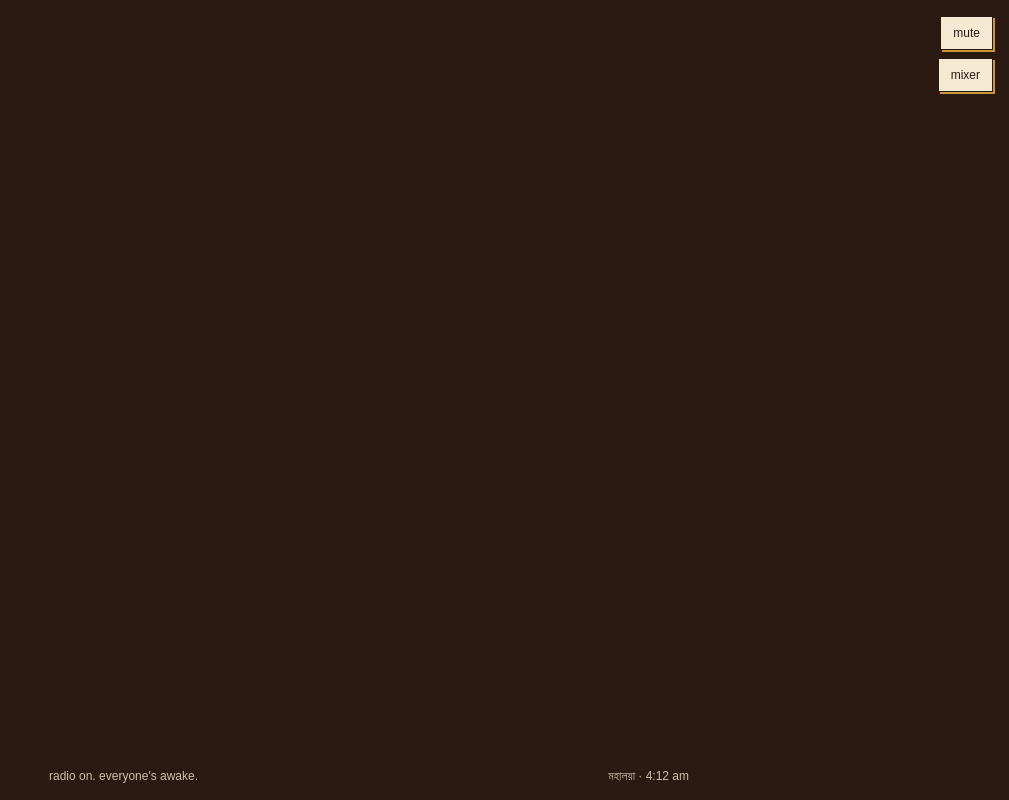
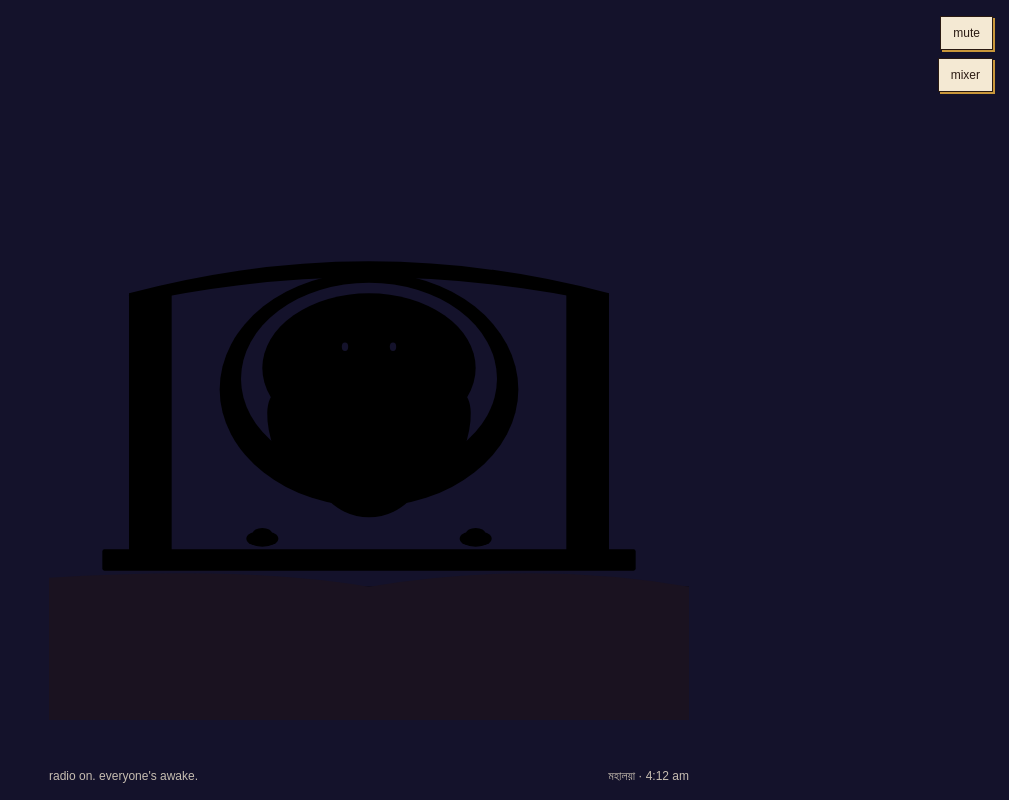
Before and after one commit to kirtanswamy/PUJO, a React (Vite) app: page / in a window 1280 px wide. Both pictures are taken after a click on the button "পুজোয় প্রবেশ করুন". Shown: the whole page, without its empty margins (271-1280 px from the left). Built offline with nearby package versions, Linux system fonts and the light colour scheme; a web font is replaced by a local one.

Commit message:
Phase 2.1: Art loader with greybox SVGs for ghor and shashthi scenes

```diff
--- /dev/null
+++ b/src/art/loader.ts
@@ -0,0 +1,67 @@
+import { useEffect, useState } from 'react';
+
+const svgCache = new Map<string, SVGSVGElement>();
+
+export function useSceneSvg(sceneId: string): SVGSVGElement | null {
+  const [svg, setSvg] = useState<SVGSVGElement | null>(null);
+
+  useEffect(() => {
+    if (svgCache.has(sceneId)) {
+      setSvg(svgCache.get(sceneId)!);
+      return;
+    }
+
+    let cancelled = false;
+
+    async function load() {
+      try {
+        const res = await fetch(`/src/art/${sceneId}.svg`);
+        if (!res.ok) throw new Error(`Failed to load ${sceneId}.svg`);
+        const text = await res.text();
+        const parser = new DOMParser();
+        const doc = parser.parseFromString(text, 'image/svg+xml');
+        const svgEl = doc.documentElement as unknown as SVGSVGElement;
+        if (svgEl.tagName !== 'svg') throw new Error('Not an SVG');
+        svgEl.removeAttribute('xmlns');
+        if (!cancelled) {
+          svgCache.set(sceneId, svgEl);
+          setSvg(svgEl);
+        }
+      } catch (e) {
+        console.error(`Failed to load scene SVG: ${sceneId}`, e);
+        if (!cancelled) setSvg(null);
+      }
+    }
+
+    load();
+    return () => { cancelled = true; };
+  }, [sceneId]);
+
+  return svg;
+}
+
+export function extractLayerIds(
+  svg: SVGSVGElement,
+  requiredIds: readonly string[]
+): Map<string, SVGGElement | SVGEllipseElement | SVGRectElement | SVGPathElement> {
+  const found = new Map<string, SVGGElement | SVGEllipseElement | SVGRectElement | SVGPathElement>();
+  for (const id of requiredIds) {
+    const el = svg.getElementById(id) as SVGGElement | SVGEllipseElement | SVGRectElement | SVGPathElement | null;
+    if (el) found.set(id, el);
+  }
+  return found;
+}
+
+export const REQUIRED_LAYER_IDS = [
+  'sky',
+  'structure',
+  'chalchitra',
+  'protima',
+  'eye-l',
+  'eye-r',
+  'lights',
+  'lamp-pradip',
+  'foreground',
+] as const;
+
+export type RequiredLayerId = (typeof REQUIRED_LAYER_IDS)[number];
--- a/src/components/Stage.tsx
+++ b/src/components/Stage.tsx
@@ -1,35 +1,78 @@
-import type { LayerDef } from '../editions/2026';
-import { LAYER_NAMES } from '../editions/2026';
+import { useMemo } from 'react';
+import { motion } from 'motion/react';
+import { useSceneSvg, REQUIRED_LAYER_IDS, extractLayerIds } from '../art/loader';
 import { usePujoStore } from '../store/pujo';
+import { useReducedMotion } from '../hooks/useReducedMotion';
 
-function layerStyle(layer: LayerDef, index: number): React.CSSProperties {
-  return {
-    backgroundColor: layer.color,
-    opacity: layer.opacity ?? 1,
-    zIndex: index,
-  };
-}
+const LAYER_Z_INDEX: Record<string, number> = {
+  sky: 0,
+  structure: 1,
+  chalchitra: 2,
+  protima: 3,
+  lights: 4,
+  'lamp-pradip': 5,
+  fx: 6,
+  smoke: 7,
+  foreground: 8,
+  tone: 9,
+  grain: 10,
+};
+
+const BLEED_LAYERS = ['sky', 'foreground'] as const;
 
 export function Stage() {
   const scene = usePujoStore((s) => s.getActiveScene());
-  const layerMap = new Map(scene.layers.map((layer) => [layer.name, layer]));
+  const svg = useSceneSvg(scene.id);
+  const reducedMotion = useReducedMotion();
+
+  const layers = useMemo(() => {
+    if (!svg) return new Map<string, Element>();
+    return extractLayerIds(svg, REQUIRED_LAYER_IDS);
+  }, [svg]);
+
+  if (!svg) {
+    return (
+      <div className="stage-camera" data-testid="stage" data-scene={scene.id}>
+        <div className="stage-layer stage-layer--bleed" data-layer="sky" style={{ backgroundColor: '#14122b' }} />
+        <div className="stage-layer stage-layer--safe" data-layer="structure" style={{ backgroundColor: '#2a1a12' }} />
+        <div className="stage-layer stage-layer--safe" data-layer="protima" style={{ backgroundColor: '#2a1a12' }} />
+        <div className="stage-layer stage-layer--safe" data-layer="lights" style={{ backgroundColor: 'transparent' }} />
+        <div className="stage-layer stage-layer--bleed" data-layer="foreground" style={{ backgroundColor: '#2a1a12' }} />
+      </div>
+    );
+  }
+
+  const sortedLayers = Array.from(layers.entries()).sort(
+    (a, b) => (LAYER_Z_INDEX[a[0]] ?? 99) - (LAYER_Z_INDEX[b[0]] ?? 99)
+  );
 
   return (
-    <div className="stage-camera" data-testid="stage">
-      {LAYER_NAMES.map((name, index) => {
-        const layer = layerMap.get(name);
-        if (!layer) return null;
-        const bleedsToViewport = name === 'sky' || name === 'foreground';
+    <div className="stage-camera" data-testid="stage" data-scene={scene.id} data-reduced-motion={reducedMotion}>
+      <svg
+        className="stage-svg"
+        viewBox={svg.viewBox.baseVal.width > 0 ? `${svg.viewBox.baseVal.x} ${svg.viewBox.baseVal.y} ${svg.viewBox.baseVal.width} ${svg.viewBox.baseVal.height}` : '0 0 1200 1000'}
+        preserveAspectRatio="xMidYMid meet"
+        aria-hidden="true"
+      >
+        {sortedLayers.map(([layerId, element]) => {
+          const bleeds = BLEED_LAYERS.includes(layerId as 'sky' | 'foreground');
+          const zIndex = LAYER_Z_INDEX[layerId] ?? 0;
+          const Component = reducedMotion ? 'g' : motion.g;
+          const props = reducedMotion
+            ? { key: layerId }
+            : { key: layerId, style: { zIndex } as any };
 
-        return (
-          <div
-            key={name}
-            className={`stage-layer ${bleedsToViewport ? 'stage-layer--bleed' : 'stage-layer--safe'}`}
-            data-layer={name}
-            style={layerStyle(layer, index)}
-          />
-        );
-      })}
+          return (
+            <Component
+              {...props}
+              id={layerId}
+              data-layer={layerId}
+              className={`stage-svg-layer ${bleeds ? 'stage-svg-layer--bleed' : 'stage-svg-layer--safe'}`}
+              dangerouslySetInnerHTML={{ __html: element.innerHTML }}
+            />
+          );
+        })}
+      </svg>
     </div>
   );
 }
--- /dev/null
+++ b/src/hooks/useReducedMotion.ts
@@ -0,0 +1,15 @@
+import { useEffect, useState } from 'react';
+
+export function useReducedMotion(): boolean {
+  const [reduced, setReduced] = useState(false);
+
+  useEffect(() => {
+    const mq = window.matchMedia('(prefers-reduced-motion: reduce)');
+    setReduced(mq.matches);
+    const handler = (e: MediaQueryListEvent) => setReduced(e.matches);
+    mq.addEventListener('change', handler);
+    return () => mq.removeEventListener('change', handler);
+  }, []);
+
+  return reduced;
+}
--- a/src/index.css
+++ b/src/index.css
@@ -18,6 +18,27 @@ body {
   height: 100svh;
   overflow: hidden;
   position: relative;
+  width: 100%;
+}
+
+.stage-svg {
+  height: 100%;
+  left: 50%;
+  position: absolute;
+  top: 0;
+  transform: translateX(-50%);
+  width: min(80svh, 100vw);
+}
+
+.stage-svg-layer {
+  transform-origin: center center;
+}
+
+.stage-svg-layer--bleed {
+  width: 100%;
+}
+
+.stage-svg-layer--safe {
   width: 100%;
 }
 
```
Also changed, not shown: src/art/ghor.svg (added), src/art/shashthi.svg (added).
